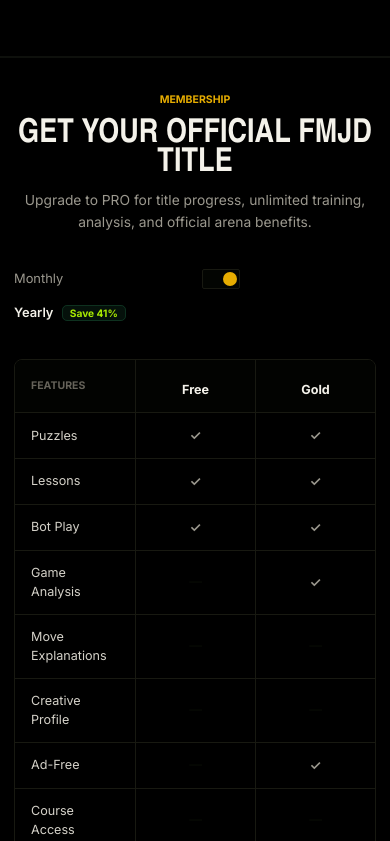
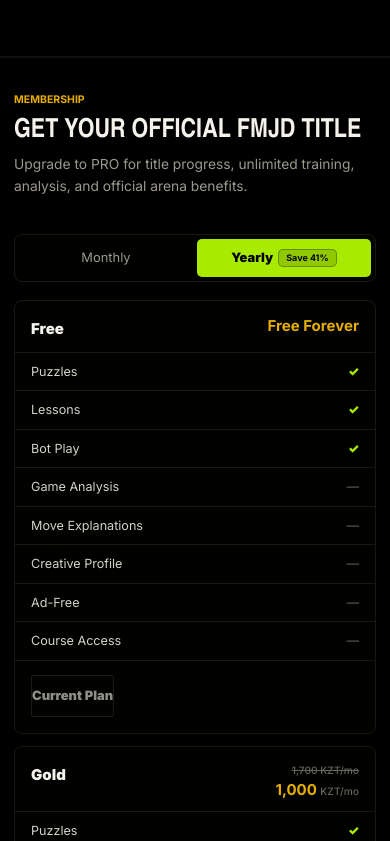
Before and after one commit to yerrkhan/world-checkers, a Vue app: page / in a window 390 px wide. Shown: the part 1523-2364 px from the top of the page. Built offline with nearby package versions, Linux system fonts and the light colour scheme.

Commit message:
Fix mobile subscription section

```diff
--- a/src/pages/Home.vue
+++ b/src/pages/Home.vue
@@ -437,7 +437,7 @@
     <p class="upgrade-sub">{{ t.home.membershipSub }}</p>
 
     <!-- Billing toggle -->
-    <div class="billing-toggle">
+    <div class="upgrade-billing-toggle">
       <span :class="{ 'tog-on': !yearly }" @click="yearly=false">{{ t.home.monthly }}</span>
       <button class="tog-switch" @click="yearly=!yearly">
         <span class="tog-thumb" :class="{ 'tog-right': yearly }"/>
@@ -497,6 +497,52 @@
             </button>
           </template>
         </div>
+      </div>
+    </div>
+
+    <div class="mobile-plan-list">
+      <div
+        v-for="plan in plans"
+        :key="`mobile-${plan.id}`"
+        class="mobile-plan-card"
+        :class="{ 'mobile-plan-featured': plan.highlight, 'mobile-plan-free': plan.id === 'free' }"
+      >
+        <div class="mobile-plan-top">
+          <div>
+            <div v-if="plan.badge" class="mobile-plan-badge">{{ plan.badge }}</div>
+            <h3>{{ plan.name }}</h3>
+          </div>
+          <div class="mobile-plan-price">
+            <template v-if="plan.id === 'free'">
+              <strong>{{ t.home.freeForever }}</strong>
+            </template>
+            <template v-else>
+              <span v-if="yearly" class="mobile-price-was">{{ plan.monthlyPrice.toLocaleString() }} KZT/mo</span>
+              <strong>{{ (yearly ? plan.yearlyPrice : plan.monthlyPrice).toLocaleString() }} <span>KZT/mo</span></strong>
+            </template>
+          </div>
+        </div>
+
+        <div class="mobile-feature-list">
+          <div v-for="(feat, fi) in featureRows" :key="`${plan.id}-${fi}`" class="mobile-feature-row">
+            <span>{{ feat.label }}</span>
+            <span :class="plan.features[fi] ? 'mobile-check' : 'mobile-dash'">
+              {{ plan.features[fi] ? '✓' : '—' }}
+            </span>
+          </div>
+        </div>
+
+        <RouterLink
+          v-if="plan.id !== 'free'"
+          to="/premium"
+          class="mobile-plan-btn"
+          :class="{ 'mobile-plan-btn-featured': plan.highlight }"
+        >
+          {{ plan.cta }}
+        </RouterLink>
+        <button v-else class="mobile-plan-btn mobile-plan-btn-current" disabled>
+          {{ plan.cta }}
+        </button>
       </div>
     </div>
 
@@ -979,7 +1025,7 @@
 }
 
 /* Billing toggle */
-.billing-toggle {
+.upgrade-billing-toggle {
   display: flex;
   align-items: center;
   justify-content: center;
@@ -1122,6 +1168,10 @@
   line-height: 1.6;
 }
 
+.mobile-plan-list {
+  display: none;
+}
+
 /* ── WATCH MODAL ── */
 .modal-overlay {
   position: fixed;
@@ -1222,8 +1272,162 @@
 @media (max-width: 600px) {
   .hero-title { font-size: 2.1rem; }
   .hero-btns { flex-direction: column; }
-  .pt-grid { grid-template-columns: 1fr repeat(2, 1fr); }
-  .pt-plan-col:nth-child(n+4) { display: none; }
+  .upgrade-title {
+    font-size: 1.75rem;
+    text-align: left;
+  }
+  .upgrade-eyebrow,
+  .upgrade-sub {
+    text-align: left;
+  }
+  .upgrade-sub {
+    margin-left: 0;
+    margin-right: 0;
+  }
+  .upgrade-billing-toggle {
+    display: grid;
+    grid-template-columns: 1fr 1fr;
+    gap: 4px;
+    align-items: center;
+    width: 100%;
+    margin-bottom: 18px;
+    padding: 4px;
+    border: 1px solid var(--border);
+    border-radius: 8px;
+    background: var(--ink2);
+  }
+  .upgrade-billing-toggle .tog-switch {
+    display: none;
+  }
+  .upgrade-billing-toggle > span {
+    min-height: 38px;
+    display: inline-flex;
+    align-items: center;
+    justify-content: center;
+    gap: 5px;
+    border-radius: 5px;
+    text-align: center;
+  }
+  .upgrade-billing-toggle > span.tog-on {
+    background: var(--green);
+    color: var(--btn-ink);
+    font-weight: 900;
+  }
+  .save-tag {
+    margin-left: 0;
+    font-size: 0.6rem;
+    color: var(--btn-ink);
+    border-color: color-mix(in oklch, var(--btn-ink), transparent 70%);
+    background: color-mix(in oklch, var(--btn-ink), transparent 86%);
+  }
+  .price-table {
+    display: none;
+  }
+  .mobile-plan-list {
+    display: grid;
+    gap: 12px;
+  }
+  .mobile-plan-card {
+    border: 1px solid var(--border);
+    border-radius: 8px;
+    background: var(--ink2);
+    padding: 16px;
+  }
+  .mobile-plan-featured {
+    border-color: var(--amber);
+    box-shadow: inset 0 0 0 1px color-mix(in oklch, var(--amber), transparent 70%);
+  }
+  .mobile-plan-top {
+    display: flex;
+    justify-content: space-between;
+    align-items: flex-start;
+    gap: 14px;
+    margin-bottom: 12px;
+  }
+  .mobile-plan-top h3 {
+    font-size: 1rem;
+    font-weight: 900;
+    color: var(--text0);
+    margin: 0;
+  }
+  .mobile-plan-badge {
+    display: inline-flex;
+    margin-bottom: 6px;
+    padding: 3px 7px;
+    border-radius: 4px;
+    background: var(--amber);
+    color: var(--btn-ink);
+    font-size: 0.62rem;
+    font-weight: 900;
+    text-transform: uppercase;
+  }
+  .mobile-plan-price {
+    text-align: right;
+    min-width: 116px;
+  }
+  .mobile-plan-price strong {
+    display: block;
+    color: var(--amber);
+    font-size: 1rem;
+    line-height: 1.2;
+  }
+  .mobile-plan-price strong span,
+  .mobile-price-was {
+    color: var(--text3);
+    font-size: 0.68rem;
+    font-weight: 500;
+  }
+  .mobile-price-was {
+    display: block;
+    text-decoration: line-through;
+    margin-bottom: 2px;
+  }
+  .mobile-feature-list {
+    border-top: 1px solid var(--border);
+    border-bottom: 1px solid var(--border);
+    margin: 0 -16px 14px;
+  }
+  .mobile-feature-row {
+    display: flex;
+    align-items: center;
+    justify-content: space-between;
+    gap: 12px;
+    padding: 9px 16px;
+    border-top: 1px solid var(--border);
+    color: var(--text1);
+    font-size: 0.84rem;
+  }
+  .mobile-feature-row:first-child {
+    border-top: 0;
+  }
+  .mobile-check {
+    color: var(--green);
+    font-weight: 900;
+  }
+  .mobile-dash {
+    color: var(--text3);
+  }
+  .mobile-plan-btn {
+    min-height: 42px;
+    display: flex;
+    align-items: center;
+    justify-content: center;
+    border: 1px solid var(--border2);
+    border-radius: 5px;
+    background: var(--ink3);
+    color: var(--text0);
+    font-size: 0.86rem;
+    font-weight: 900;
+    text-decoration: none;
+  }
+  .mobile-plan-btn-featured {
+    background: var(--amber);
+    border-color: var(--amber);
+    color: var(--btn-ink);
+  }
+  .mobile-plan-btn-current {
+    opacity: 0.58;
+  }
   .games-grid { grid-template-columns: 1fr; }
 }
 </style>
```
